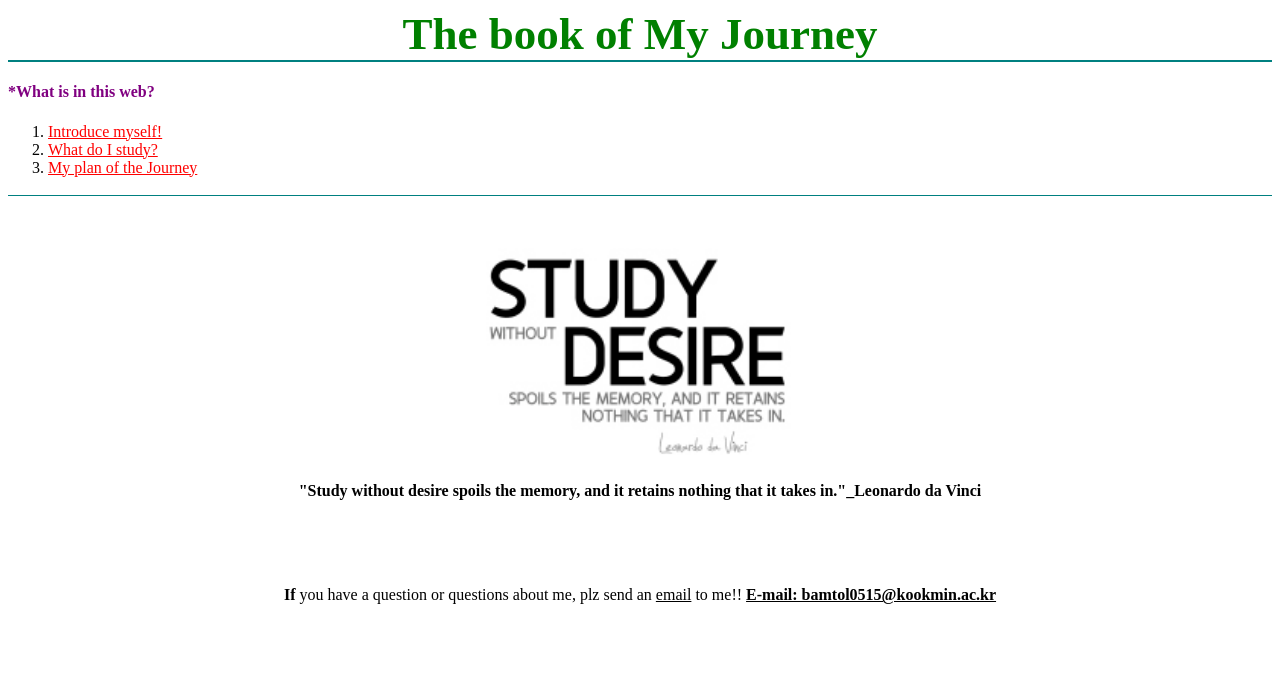
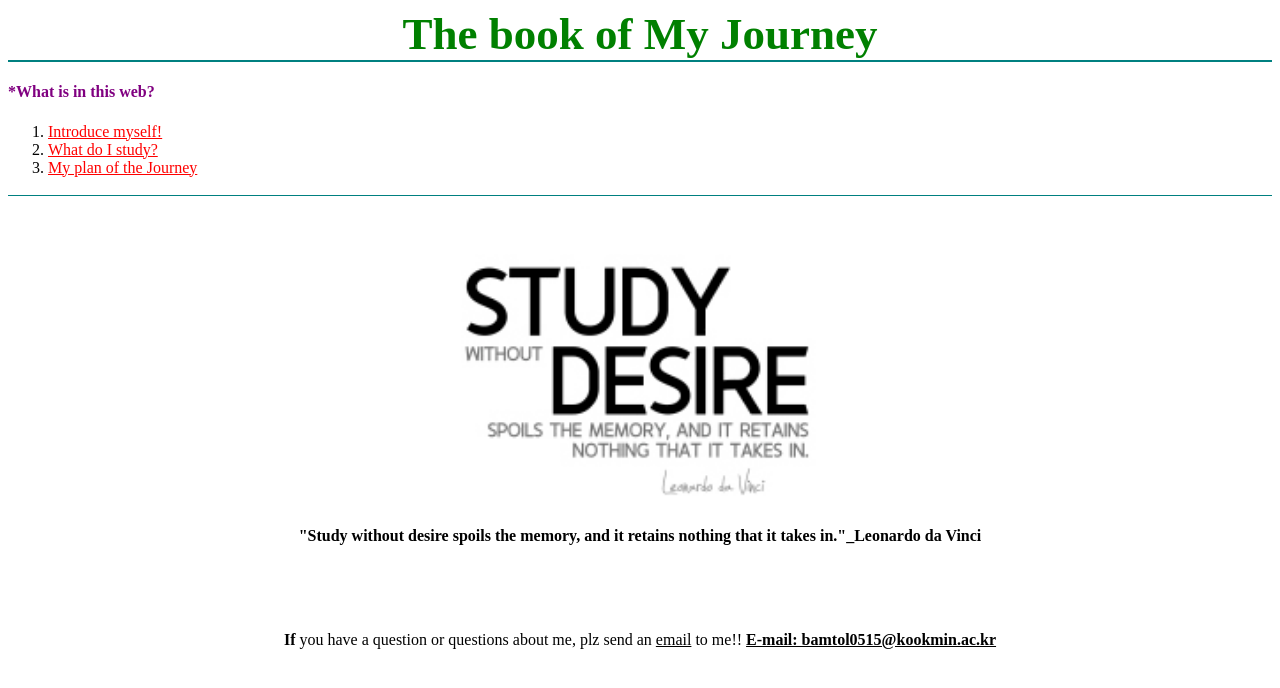
Before and after one commit to bamtol0515/ME, a plain HTML site: page index.html in a window 1280 px wide. Drawn offline with Linux system fonts and the light colour scheme.

Commit message:
Update index.html

```diff
--- a/index.html
+++ b/index.html
@@ -39,7 +39,7 @@
             <li><a href="3.html">My plan of the Journey</li></a>
             <br>
         </ol>
-        <p align="middle"><img src="Leoquote.png" width="30%"><br>
+        <p align="middle"><img src="Leoquote.png" width="35%"><br>
            <strong>"Study without desire spoils the memory, and it retains nothing that it takes in."_Leonardo da Vinci</strong></p>
            <br><br><br>
         <p align="middle">
```
